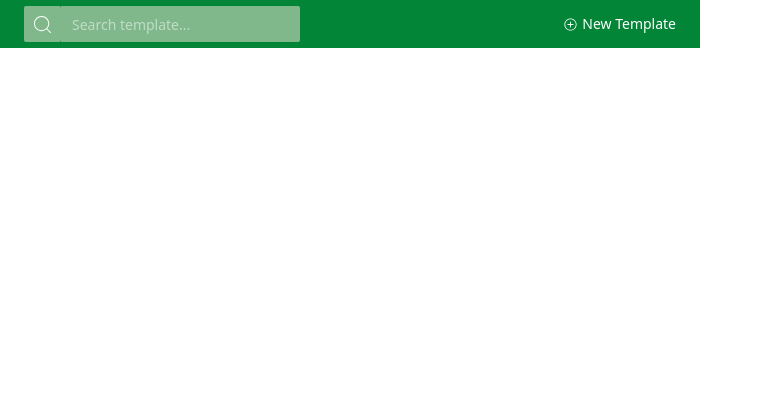
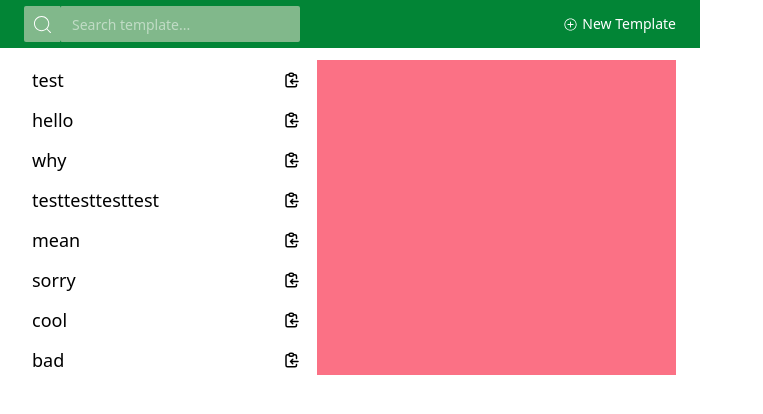
Before and after one commit to Yuji5117/draft-drawer-chrome-extention, a React (Vite) app: page / in a window 1280 px wide. Shown: the top 414 px of the page, without its empty margins (0-763 px from the left). Built offline with nearby package versions, Linux system fonts and the light colour scheme.

Commit message:
templateのリストを表示

```diff
--- a/src/App.tsx
+++ b/src/App.tsx
@@ -1,11 +1,37 @@
 import { Header } from "./components/Header";
+import { TemplateItem } from "./components/TemplateItem";
+
+const templates = [
+  { id: 1, title: "test" },
+  { id: 2, title: "hello" },
+  { id: 3, title: "why" },
+  { id: 4, title: "testtesttesttest" },
+  { id: 5, title: "mean" },
+  { id: 6, title: "sorry" },
+  { id: 7, title: "cool" },
+  { id: 8, title: "bad" },
+];
 
 function App() {
   return (
-    <div className="w-[700px] y-[400px]">
+    <div className="w-[700px] h-[400px] bg-white">
       {/* Header */}
       <Header />
       {/* Dashboard */}
+      <main className="w-full">
+        <div className="flex mx-6 py-3">
+          <div className="w-[45%] h-[315px] overflow-scroll">
+            <ul className="mr-2">
+              {templates.map((template) => (
+                <li className="h-10" key={template.id}>
+                  <TemplateItem title={template.title} />
+                </li>
+              ))}
+            </ul>
+          </div>
+          <div className="bg-rose-400 w-[55%] h-[315px] "></div>
+        </div>
+      </main>
     </div>
   );
 }
```
